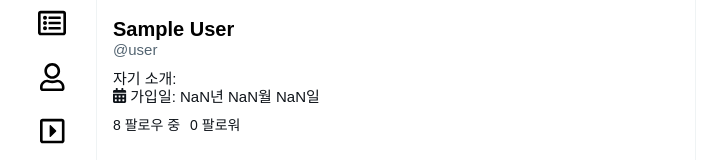
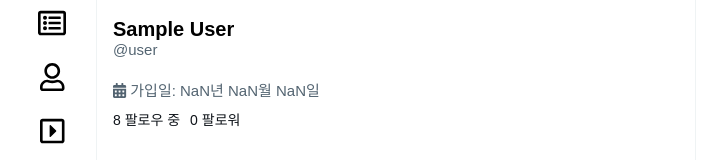
Before and after one commit to summereuna/twinkle, a React (Create React App) app: page /profile in a window 1280 px wide. Shown: the part 327-487 px from the top of the page, without its empty margins (288-1015 px from the left). Built offline with nearby package versions, Linux system fonts and the light colour scheme; no server answers; the database is empty; sample sign-in values are in the browser's storage.

Commit message:
Correct displayname errors when creating a new account with email

```diff
--- a/src/components/AuthForm.js
+++ b/src/components/AuthForm.js
@@ -1,16 +1,13 @@
 import React, { useState, useEffect } from "react";
 
 import {
-  getAuth,
   createUserWithEmailAndPassword,
   signInWithEmailAndPassword,
 } from "firebase/auth";
-import { dbService } from "fbase";
+import { authService, dbService } from "fbase";
 import { doc, setDoc } from "firebase/firestore";
 
 const AuthForm = () => {
-  const auth = getAuth();
-
   const [email, setEmail] = useState("");
   const [password, setPassword] = useState("");
   const [newAccount, setNewAccount] = useState(true);
@@ -36,13 +33,13 @@ const AuthForm = () => {
     //newAccount가 참이면 계정 새로 만들고, 거짓이면 로그인하기
     try {
       if (newAccount) {
-        await createUserWithEmailAndPassword(auth, email, password);
+        await createUserWithEmailAndPassword(authService, email, password);
         //⚠️ 에러 발생 지점: 라우터이동 후 state 변경하기 때문, 삭제
         //setNewAccount(false);
-        const user = auth.currentUser;
+        const user = authService.currentUser;
         return setDoc(doc(dbService, "users", `${user.uid}`), {
           uid: user.uid,
-          displayName: user.displayName,
+          displayName: `${user.email.substring(0, user.email.indexOf("@"))}`,
           email: user.email,
           headerURL: "",
           bio: "",
@@ -51,7 +48,7 @@ const AuthForm = () => {
           following: [],
         });
       } else {
-        await signInWithEmailAndPassword(auth, email, password);
+        await signInWithEmailAndPassword(authService, email, password);
       }
     } catch (error) {
       //에러가 생기면 error 스테이트에 넣어서 에러 메세지 띄우기
--- a/src/routes/Profile.js
+++ b/src/routes/Profile.js
@@ -194,11 +194,15 @@ const Profile = ({ refreshUser, userObj }) => {
                   </span>
                 </div>
                 <div className="profile__user__info__userInfo">
-                  <p>자기 소개: {userObj.bio}</p>
-                  <span>
-                    <FontAwesomeIcon icon={faCalendarAlt} />
-                  </span>
-                  <span> 가입일: {userCreatedAt}</span>
+                  <div className="profile__user__info__userInfo__bio">
+                    <span>{userObj.bio}</span>
+                  </div>
+                  <div className="profile__user__info__userInfo__createdAt">
+                    <span>
+                      <FontAwesomeIcon icon={faCalendarAlt} />
+                    </span>
+                    <span> 가입일: {userCreatedAt}</span>
+                  </div>
                 </div>
                 <div className="profile__user__info__userMeta">
                   <span>8 팔로우 중</span>
--- a/src/styles.scss
+++ b/src/styles.scss
@@ -496,6 +496,14 @@ footer {
         .profile__user__info__userInfo {
           margin-bottom: 12px;
           font-size: 15px;
+          display: flex;
+          flex-direction: column;
+          .profile__user__info__userInfo__bio {
+            margin-bottom: 12px;
+          }
+          .profile__user__info__userInfo__createdAt {
+            color: $color-id;
+          }
         }
         .profile__user__info__userMeta {
           margin-bottom: 12px;
```
